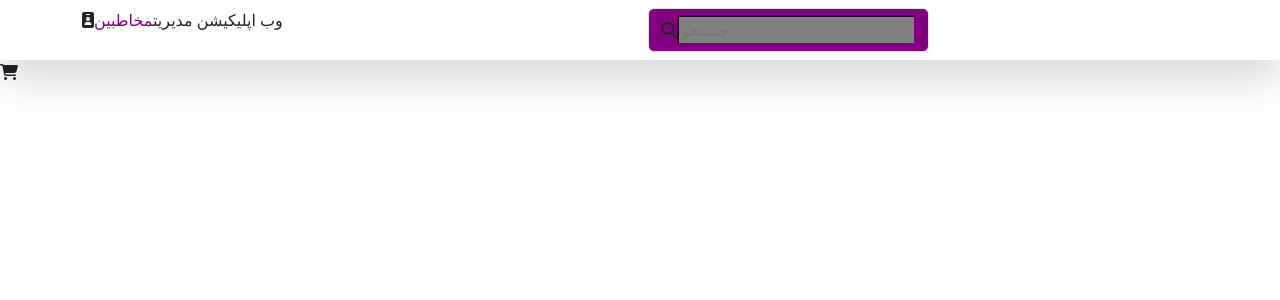
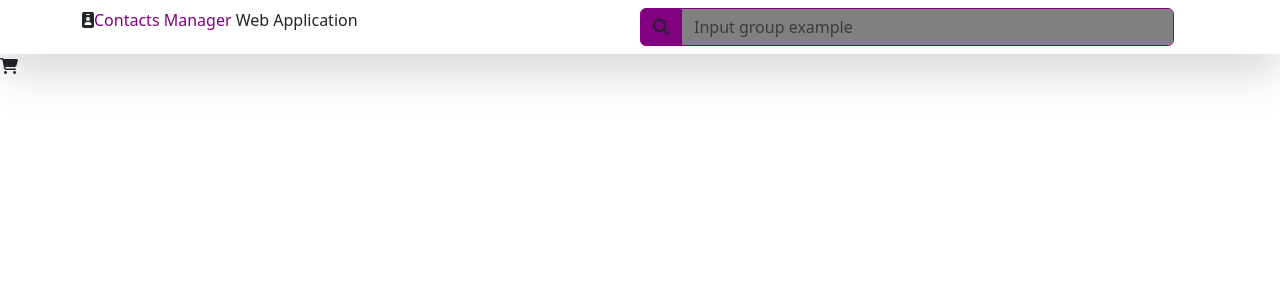
Before and after one commit to AmirTabaee/frontend-snap-assignment, a React app: page / in a window 1280 px wide. Shown: the top 300 px of the page. Built offline with nearby package versions, Linux system fonts and the light colour scheme.

Commit message:
feat: navbar component created

```diff
--- a/src/components/Navbar.js
+++ b/src/components/Navbar.js
@@ -1,4 +1,5 @@
 import React from "react";
+import SearchContact from "./contact/SearchContact";
 
 const Navbar = () => {
     return (
@@ -7,30 +8,13 @@ const Navbar = () => {
                 <div className="row w-100">
                     <div className="col">
                         <i className="fas fa-id-badge" />
-                        وب اپلیکیشن مدیریت
-                        <span style={{ color: "purple" }}>مخاطبین</span>
+                        <span style={{ color: "purple" }}>
+                            Contacts Manager
+                        </span>{" "}
+                        Web Application
                     </div>
                     <div className="col">
-                        <div className="input-group mx-2 w-75">
-                            <span
-                                className="input-group-text"
-                                id="basic-addon1"
-                                style={{ backgroundColor: "purple" }}
-                            >
-                                <i className="fas fa-search" />
-                                <input
-                                    type="text"
-                                    style={{
-                                        backgroundColor: "gray",
-                                        borderColor: "purple",
-                                    }}
-                                    className="from-control"
-                                    placeholder="جستجو"
-                                    aria-label="Search"
-                                    aria-describedby="basic-addon1"
-                                />
-                            </span>
-                        </div>
+                        <SearchContact />
                     </div>
                 </div>
             </div>
--- /dev/null
+++ b/src/components/contact/SearchContact.js
@@ -0,0 +1,32 @@
+import React from "react";
+
+const SearchContact = () => {
+    return (
+        <div class="input-group">
+            <span
+                className="input-group-text"
+                id="basic-addon1"
+                style={{
+                    backgroundColor: "purple",
+                    borderColor: "purple",
+                }}
+            >
+                <i className="fas fa-search" />
+            </span>
+
+            <input
+                type="text"
+                class="form-control"
+                style={{
+                    backgroundColor: "gray",
+                    borderColor: "purple",
+                }}
+                placeholder="Input group example"
+                aria-label="Input group example"
+                aria-describedby="btnGroupAddon"
+            />
+        </div>
+    );
+};
+
+export default SearchContact;
```
